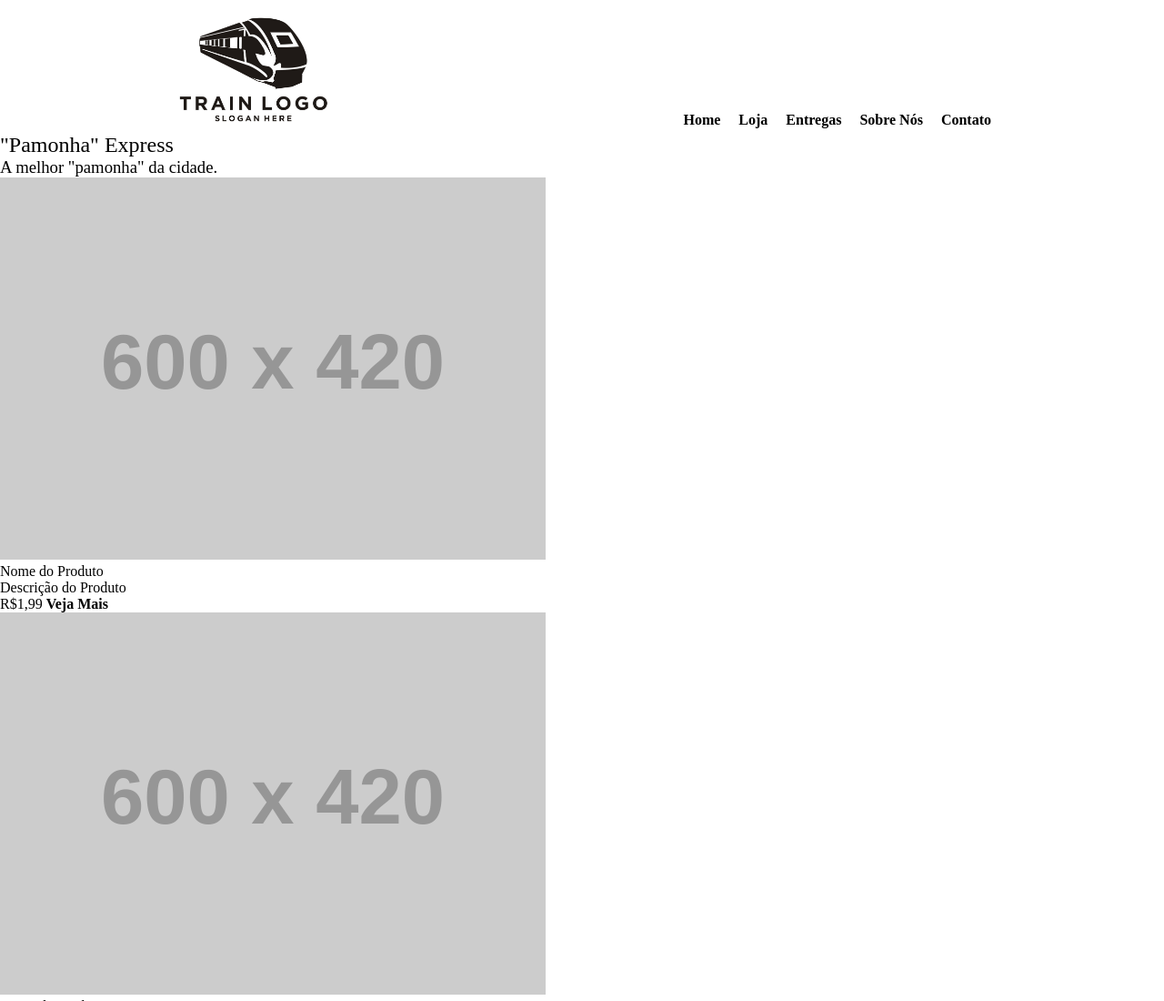
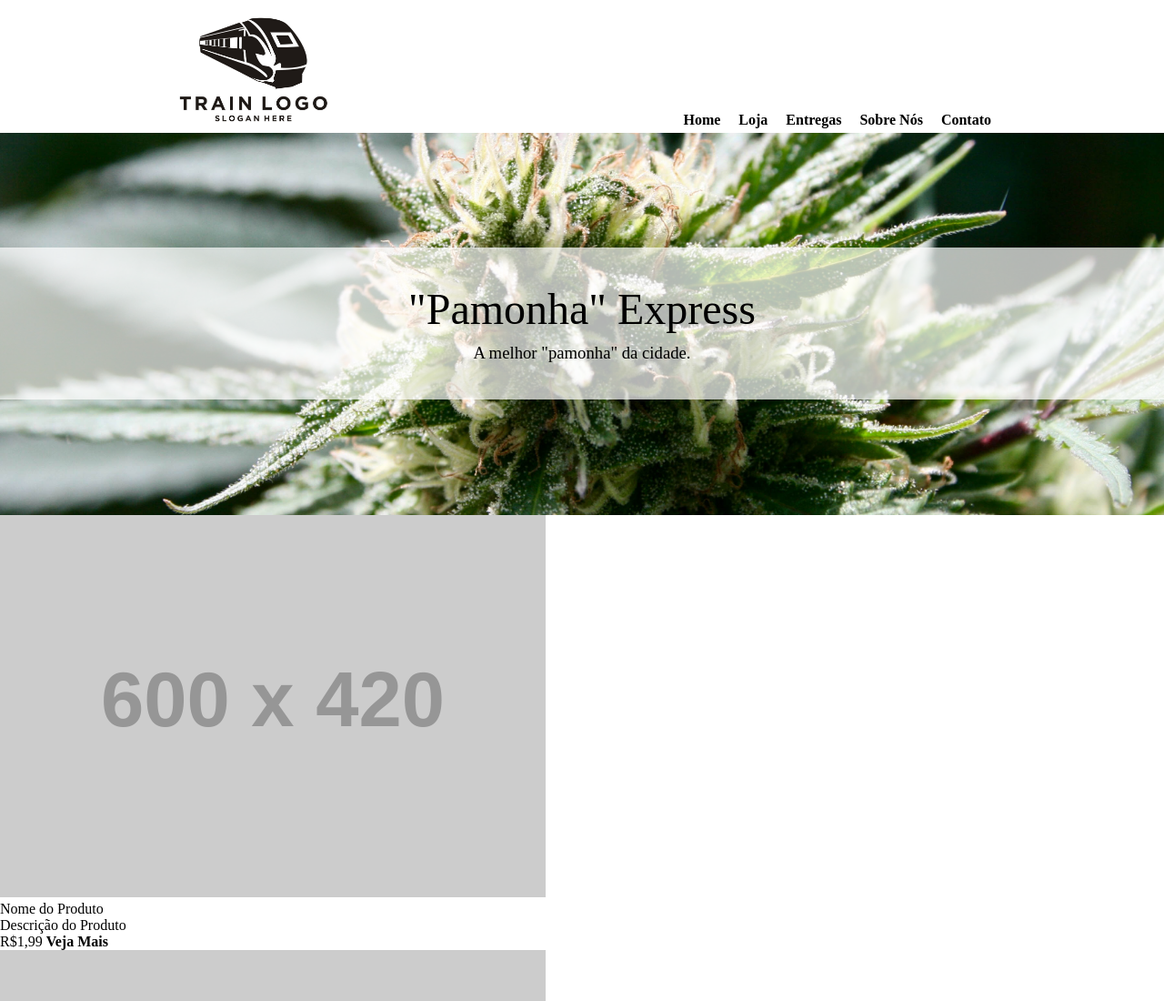
Before and after one commit to highlabs/elefandevs, a plain HTML site: page index.html in a window 1280 px wide. Shown: the top 1100 px of the page at 91% size. Drawn offline with Linux system fonts and the light colour scheme; placeholder pictures from the web are drawn by us.

Commit message:
feat: hero

```diff
--- a/index.html
+++ b/index.html
@@ -26,8 +26,10 @@
   </header>
   <section>
     <div class="hero">
-      <h1>"Pamonha" Express</h1>
-      <h3>A melhor "pamonha" da cidade.</h3>
+      <div class="hero-content">
+        <h1>"Pamonha" Express</h1>
+        <h3>A melhor "pamonha" da cidade.</h3>
+      </div>
     </div>
     <div class="product-list">
       <div class="card">
--- a/style.css
+++ b/style.css
@@ -57,3 +57,31 @@ a {
   background: blue;
   color: white;
 }
+
+.hero {
+  text-align: center;
+  height: 420px;
+  width: 100%;
+  background-image: url('/images/hero.jpg');
+  background-position: center center;
+  background-size: cover;
+  background-repeat: no-repeat;
+
+  display: flex;
+  align-items: center;
+}
+
+.hero-content {
+  background: rgb(255, 255, 255, 0.7);
+  width: 100%;
+  padding: 30px 0;
+}
+
+.hero-content h1 {
+  font-size: 48px;
+  margin: 10px 0;
+}
+
+.hero-content h3 {
+  margin: 10px 0;
+}
```
Also changed, not shown: images/hero.jpg (added).
